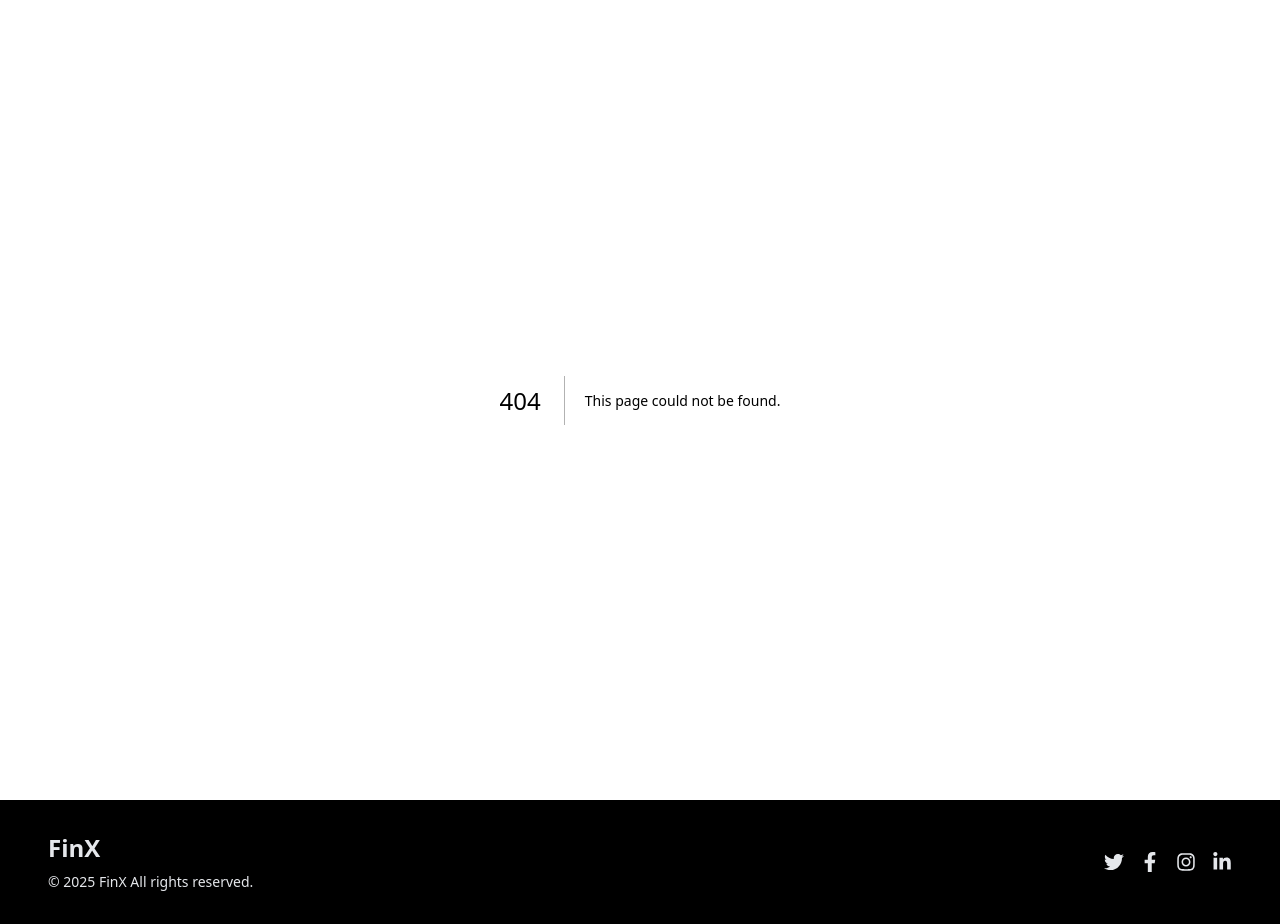
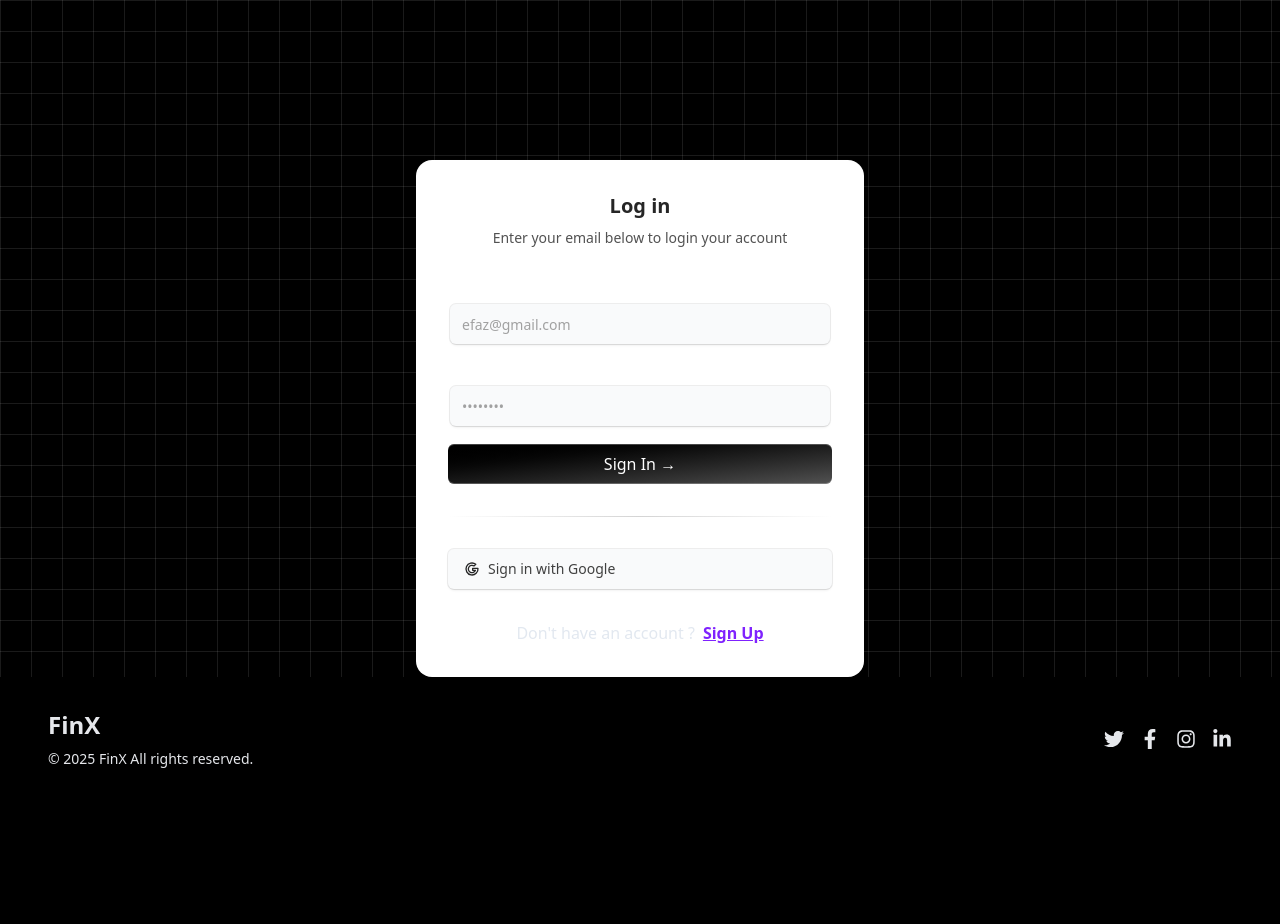
Before and after one commit to efaaz/finX-finance-management-site, a Next.js app: page /login in a window 1280 px wide. Before the commit this address had no page. After the commit the page ends 801 px from the top, so only its background shows below. Built offline with nearby package versions, Linux system fonts and the light colour scheme.

Commit message:
Add login page, input, and label components

```diff
--- a/app/globals.css
+++ b/app/globals.css
@@ -5,7 +5,12 @@
   --font-display: "Inter", "sans-serif";
   --color-primary-500: oklch(0.84 0.18 117.33);
   --spacing: 0.25rem;
+  --shadow-input:
+    0px 2px 3px -1px rgba(0, 0, 0, 0.1),
+    0px 1px 0px 0px rgba(25, 28, 33, 0.02),
+    0px 0px 0px 1px rgba(25, 28, 33, 0.08);
 }
+
 
 /* Grid background utilities */
 .bg-grid-small-white\/\[0\.1\] {
--- /dev/null
+++ b/app/login/page.tsx
@@ -0,0 +1,135 @@
+"use client";
+import { useForm } from "react-hook-form";
+import { Input } from "@/components/ui/input";
+import { Label } from "@/components/ui/label";
+import { cn } from "@/lib/utils";
+import { IconBrandGoogle } from "@tabler/icons-react";
+import Link from "next/link";
+import React, { ReactNode } from "react";
+function page() {
+  const {
+    register,
+    handleSubmit,
+    formState: { errors },
+  } = useForm();
+  const onSubmit = () => {
+    // dispatch(loginUser(data))
+  };
+  return (
+    <div className="pt-40 w-full">
+      <div className="max-w-md items-center w-full mx-auto rounded-none md:rounded-2xl p-4 md:p-8 shadow-input bg-white dark:bg-black">
+        <h2 className="font-bold text-xl text-center text-neutral-800 dark:text-neutral-200">
+          Log in
+        </h2>
+        <p className="text-neutral-600 text-sm max-w-sm text-center mt-2 dark:text-neutral-300">
+          Enter your email below to login your account
+        </p>
+        <form className="my-8" onSubmit={handleSubmit(onSubmit)}>
+          <LabelInputContainer className="mb-4">
+            <Label htmlFor="email">Email</Label>
+            <Input
+              id="email"
+              placeholder="efaz@gmail.com"
+              type="email"
+              {...register("email", {
+                required: "Email is required",
+                pattern: {
+                  value: /^[A-Z0-9._%+-]+@[A-Z0-9.-]+\.[A-Z]{2,}$/i,
+                  message: "Invalid email address",
+                },
+              })}
+            />
+            {/* {errors.email && (
+              <span className="text-red-500 text-xs">
+                {errors.email.message}
+              </span>
+            )} */}
+          </LabelInputContainer>
+          <LabelInputContainer className="mb-4">
+            <Label htmlFor="password">Password</Label>
+            <Input
+              id="password"
+              placeholder="••••••••"
+              type="password"
+              {...register("password", {
+                required: "Password is required",
+                minLength: {
+                  value: 3,
+                  message: "Password must be at least 6 characters",
+                },
+              })}
+            />
+            {/* {errors.password && (
+              <span className="text-red-500 text-xs">
+                {errors.password.message}
+              </span>
+            )} */}
+          </LabelInputContainer>
+
+          {/* {error && (
+            <p className="text-red-500 text-sm text-center mb-4">{error}</p>
+          )} */}
+
+          <button
+            className="bg-gradient-to-br relative group/btn from-black dark:from-zinc-900 dark:to-zinc-900 to-neutral-600 block dark:bg-zinc-800 w-full text-white rounded-md h-10 font-medium shadow-[0px_1px_0px_0px_#ffffff40_inset,0px_-1px_0px_0px_#ffffff40_inset] dark:shadow-[0px_1px_0px_0px_var(--zinc-800)_inset,0px_-1px_0px_0px_var(--zinc-800)_inset]"
+            type="submit"
+            // disabled={isLoading}
+          >
+            {false ? "Signing in..." : "Sign In →"}
+            <BottomGradient />
+          </button>
+
+          <div className="bg-gradient-to-r from-transparent via-neutral-300 dark:via-neutral-700 to-transparent my-8 h-[1px] w-full" />
+
+          <div className="flex flex-col space-y-4">
+            <button
+              className=" relative group/btn flex space-x-2 items-center justify-start px-4 w-full text-black rounded-md h-10 font-medium shadow-input bg-gray-50 dark:bg-zinc-900 dark:shadow-[0px_0px_1px_1px_var(--neutral-800)]"
+              type="button"
+              //   onClick={() => googleAuth()}
+            >
+              <IconBrandGoogle className="h-4 w-4 text-neutral-800 dark:text-neutral-300" />
+              <span className="text-neutral-700 dark:text-neutral-300 text-sm">
+                Sign in with Google
+              </span>
+              <BottomGradient />
+            </button>
+          </div>
+        </form>
+        <div className="flex justify-center items-center gap-2">
+          <p className="text-slate-200">Don't have an account ? </p>
+          <Link
+            href="/sign-up"
+            className="text-violet-600 underline font-semibold"
+          >
+            Sign Up
+          </Link>
+        </div>
+      </div>
+    </div>
+  );
+}
+
+const BottomGradient = () => {
+  return (
+    <>
+      <span className="absolute inset-x-0 -bottom-px block h-px w-full bg-gradient-to-r from-transparent via-cyan-500 to-transparent opacity-0 transition duration-500 group-hover/btn:opacity-100" />
+      <span className="absolute inset-x-10 -bottom-px mx-auto block h-px w-1/2 bg-gradient-to-r from-transparent via-indigo-500 to-transparent opacity-0 blur-sm transition duration-500 group-hover/btn:opacity-100" />
+    </>
+  );
+};
+
+const LabelInputContainer = ({
+  children,
+  className,
+}: {
+  children: React.ReactNode;
+  className?: string;
+}) => {
+  return (
+    <div className={cn("flex w-full text-white flex-col space-y-2", className)}>
+      {children}
+    </div>
+  );
+};
+
+export default page;
--- a/components/ui/floating-navbar.tsx
+++ b/components/ui/floating-navbar.tsx
@@ -7,6 +7,7 @@ import {
   useMotionValueEvent,
 } from "motion/react";
 import { cn } from "@/lib/utils";
+import Link from "next/link";
 
 export const FloatingNav = ({
   navItems,
@@ -23,7 +24,7 @@ export const FloatingNav = ({
 
   const [visible, setVisible] = useState(true);
 
-   useMotionValueEvent(scrollYProgress, "change", (current) => {
+  useMotionValueEvent(scrollYProgress, "change", (current) => {
     // Check if current is not undefined and is a number
 
     if (typeof current === "number") {
@@ -78,10 +79,12 @@ export const FloatingNav = ({
             <span className="hidden sm:block text-sm">{navItem.name}</span>
           </a>
         ))}
-        <button className="border text-sm font-medium relative border-neutral-200 dark:border-white/[0.2] text-black dark:text-white px-4 py-2 rounded-full">
-          <span>Login</span>
-          <span className="absolute inset-x-0 w-1/2 mx-auto -bottom-px bg-gradient-to-r from-transparent via-blue-500 to-transparent  h-px" />
-        </button>
+        <Link href="/login">
+          <button className="border text-sm font-medium relative border-neutral-200 dark:border-white/[0.2] text-black dark:text-white px-4 py-2 rounded-full">
+            <span>Login</span>
+            <span className="absolute inset-x-0 w-1/2 mx-auto -bottom-px bg-gradient-to-r from-transparent via-blue-500 to-transparent  h-px" />
+          </button>
+        </Link>
       </motion.div>
     </AnimatePresence>
   );
--- /dev/null
+++ b/components/ui/input.tsx
@@ -0,0 +1,54 @@
+"use client";
+import * as React from "react";
+import { cn } from "@/lib/utils";
+import { useMotionTemplate, useMotionValue, motion } from "motion/react";
+
+export interface InputProps
+  extends React.InputHTMLAttributes<HTMLInputElement> {}
+
+const Input = React.forwardRef<HTMLInputElement, InputProps>(
+  ({ className, type, ...props }, ref) => {
+    const radius = 100; // change this to increase the rdaius of the hover effect
+    const [visible, setVisible] = React.useState(false);
+
+    let mouseX = useMotionValue(0);
+    let mouseY = useMotionValue(0);
+
+    function handleMouseMove({ currentTarget, clientX, clientY }: any) {
+      let { left, top } = currentTarget.getBoundingClientRect();
+
+      mouseX.set(clientX - left);
+      mouseY.set(clientY - top);
+    }
+    return (
+      <motion.div
+        style={{
+          background: useMotionTemplate`
+        radial-gradient(
+          ${visible ? radius + "px" : "0px"} circle at ${mouseX}px ${mouseY}px,
+          #3b82f6,
+          transparent 80%
+        )
+      `,
+        }}
+        onMouseMove={handleMouseMove}
+        onMouseEnter={() => setVisible(true)}
+        onMouseLeave={() => setVisible(false)}
+        className="group/input rounded-lg p-[2px] transition duration-300"
+      >
+        <input
+          type={type}
+          className={cn(
+            `shadow-input dark:placeholder-text-neutral-600 flex h-10 w-full rounded-md border-none bg-gray-50 px-3 py-2 text-sm text-black transition duration-400 group-hover/input:shadow-none file:border-0 file:bg-transparent file:text-sm file:font-medium placeholder:text-neutral-400 focus-visible:ring-[2px] focus-visible:ring-neutral-400 focus-visible:outline-none disabled:cursor-not-allowed disabled:opacity-50 dark:bg-zinc-800 dark:text-white dark:shadow-[0px_0px_1px_1px_#404040] dark:focus-visible:ring-neutral-600`,
+            className,
+          )}
+          ref={ref}
+          {...props}
+        />
+      </motion.div>
+    );
+  },
+);
+Input.displayName = "Input";
+
+export { Input };
--- /dev/null
+++ b/components/ui/label.tsx
@@ -0,0 +1,24 @@
+"use client";
+
+import * as React from "react";
+import * as LabelPrimitive from "@radix-ui/react-label";
+
+import { cn } from "@/lib/utils";
+
+function Label({
+  className,
+  ...props
+}: React.ComponentProps<typeof LabelPrimitive.Root>) {
+  return (
+    <LabelPrimitive.Root
+      data-slot="label"
+      className={cn(
+        "flex items-center gap-2 text-sm leading-none font-medium select-none group-data-[disabled=true]:pointer-events-none group-data-[disabled=true]:opacity-50 peer-disabled:cursor-not-allowed peer-disabled:opacity-50",
+        className
+      )}
+      {...props}
+    />
+  );
+}
+
+export { Label };
--- a/package.json
+++ b/package.json
@@ -10,6 +10,7 @@
   },
   "dependencies": {
     "@radix-ui/react-avatar": "^1.1.10",
+    "@radix-ui/react-label": "^2.1.7",
     "@tabler/icons-react": "^3.34.0",
     "@tailwindcss/cli": "^4.1.11",
     "class-variance-authority": "^0.7.1",
@@ -21,6 +22,7 @@
     "postcss": "^8.5.6",
     "react": "^19.0.0",
     "react-dom": "^19.0.0",
+    "react-hook-form": "^7.60.0",
     "react-icons": "^5.5.0",
     "tailwind-merge": "^3.3.1"
   },
```
Also changed, not shown: 1 other file (tests, documents, lock files or other folders).
